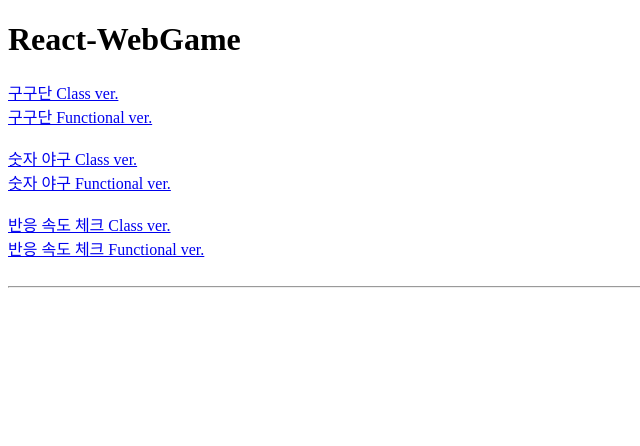
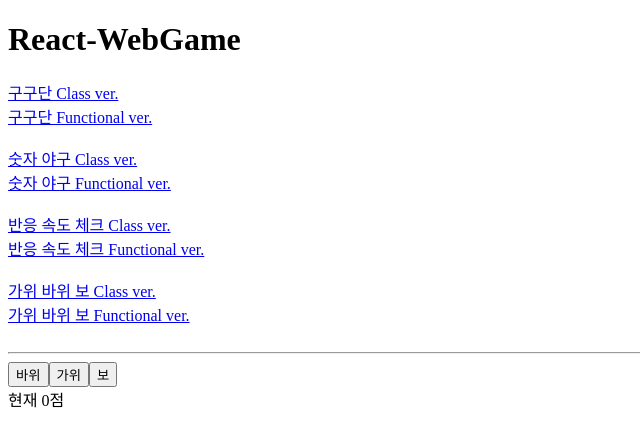
Before and after one commit to anxiubin/TIL, a React (Create React App) app in the folder dailyCoding/React-webgame/webGame/: page /RSPclass in a window 1280 px wide. Shown: the top 446 px of the page, without its empty margins (0-640 px from the left). Built offline with nearby package versions, Linux system fonts and the light colour scheme; grey boxes are pictures that could not be loaded.

Commit message:
ENH: Upload react-game (RockScissorsPaper)

```diff
--- a/dailyCoding/React-webgame/webGame/src/App.js
+++ b/dailyCoding/React-webgame/webGame/src/App.js
@@ -6,6 +6,8 @@
 import NumberBaseballFunction from './NumberBaseball/NumberBaseballFunction';
 import {ResponseCheckClass} from './ResponseCheck/ResponseCheckClass';
 import {ResponseCheckFunction} from './ResponseCheck/ResponseCheckFunction';
+import {RSPclass} from './RockScissorsPaper/RSPclass';
+import {RSPfunction} from './RockScissorsPaper/RSPfunction';
 
 function App() {
   return (
@@ -20,6 +22,9 @@
     <div><Link to="/ResponseCheckClass">반응 속도 체크 Class ver.</Link></div>
     <div><Link to="/ResponseCheckFunction">반응 속도 체크 Functional ver.</Link></div>
     <br/>
+    <div><Link to="/RSPclass">가위 바위 보 Class ver.</Link></div>
+    <div><Link to="/RSPfunction">가위 바위 보 Functional ver.</Link></div>
+    <br/>
     <hr/>
       <Route path="/GuGuDanClass" component={GuGuDanClass} />
       <Route path="/GuGuDanFunction" component={GuGuDanFunction} />
@@ -27,6 +32,8 @@
       <Route path="/NumberBaseballFunction" component={NumberBaseballFunction} />
       <Route path="/ResponseCheckClass" component={ResponseCheckClass} />
       <Route path="/ResponseCheckFunction" component={ResponseCheckFunction} />
+      <Route path="/RSPclass" component={RSPclass} />
+      <Route path="/RSPfunction" component={RSPfunction} />
     </>
   );
 }
--- /dev/null
+++ b/dailyCoding/React-webgame/webGame/src/RockScissorsPaper/RSPclass.js
@@ -0,0 +1,101 @@
+import React, {Component} from 'react';
+
+const rspCoords = {
+    rock: '0',
+    scissors: '-142px',
+    paper: '-284px',
+  };
+
+  const scores = {
+    scissors: 1,
+    rock: 0,
+    paper: -1,
+  };
+
+  const computerChoice = (imgCoord) => {
+    return Object.entries(rspCoords).find(function(v) {
+      return v[1] === imgCoord;
+    })[0];
+  };
+
+  export class RSPclass extends Component {
+    state = {
+      result: '',
+      imgCoord: rspCoords.rock,
+      score: 0,
+    };
+
+    interval;
+
+    componentDidMount() { // 컴포넌트가 첫 렌더링된 후, 여기에 비동기 요청을 많이 해요
+      this.interval = setInterval(this.changeHand, 100);
+    }
+
+    componentWillUnmount() { // 컴포넌트가 제거되기 직전, 비동기 요청 정리를 많이 해요
+      clearInterval(this.interval);
+    }
+
+    changeHand = () => {
+      const {imgCoord} = this.state;
+      if (imgCoord === rspCoords.rock) {
+        this.setState({
+          imgCoord: rspCoords.scissors,
+        });
+      } else if (imgCoord === rspCoords.scissors) {
+        this.setState({
+          imgCoord: rspCoords.paper,
+        });
+      } else if (imgCoord === rspCoords.paper) {
+        this.setState({
+          imgCoord: rspCoords.rock,
+        });
+      }
+    };
+
+    onClickBtn = (choice) => () => {
+      const {imgCoord} = this.state;
+      clearInterval(this.interval);
+      const myScore = scores[choice];
+      const cpuScore = scores[computerChoice(imgCoord)];
+      const diff = myScore - cpuScore;
+      if (diff === 0) {
+        this.setState({
+          result: '비겼습니다!',
+        });
+      } else if ([-1, 2].includes(diff)) {
+        this.setState((prevState) => {
+          return {
+            result: '이겼습니다!',
+            score: prevState.score + 1,
+          };
+        });
+      } else {
+        this.setState((prevState) => {
+          return {
+            result: '졌습니다!',
+            score: prevState.score - 1,
+          };
+        });
+      }
+      setTimeout(() => {
+        this.interval = setInterval(this.changeHand, 100);
+      }, 1000);
+    };
+
+    render() {
+      const { result, score, imgCoord } = this.state;
+      return (
+        <>
+          <div id="computer" style={{ background: `url(https://en.pimg.jp/023/182/267/1/23182267.jpg) ${imgCoord} 0` }} />
+          <div>
+            <button id="rock" className="btn" onClick={this.onClickBtn('rock')}>바위</button>
+            <button id="scissor" className="btn" onClick={this.onClickBtn('scissors')}>가위</button>
+            <button id="paper" className="btn" onClick={this.onClickBtn('paper')}>보</button>
+          </div>
+          <div>{result}</div>
+          <div>현재 {score}점</div>
+        </>
+      );
+    }
+  }
+  export default RSPclass;
```
Also changed, not shown: dailyCoding/React-webgame/webGame/src/RockScissorsPaper/RSPfunction.js (added).
